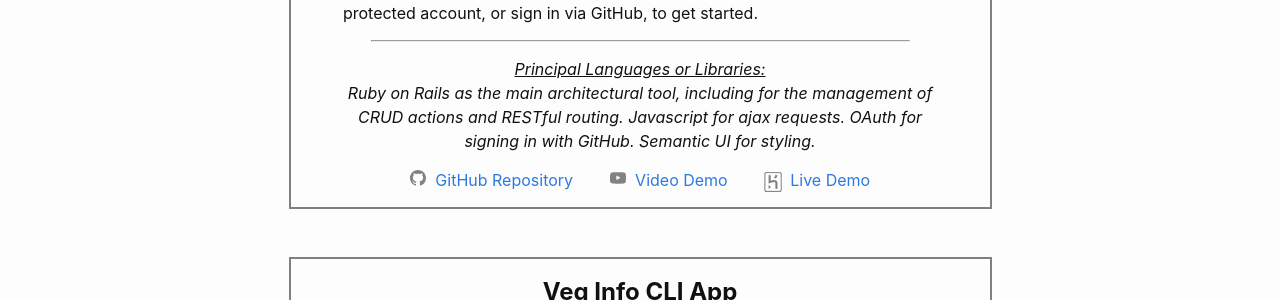
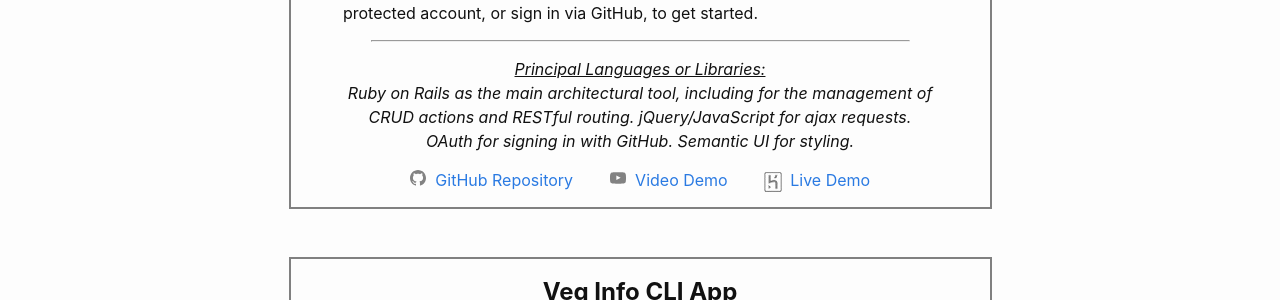
Before and after one commit to breadoliveoilsalt/breadoliveoilsalt.github.io, a Jekyll site: the page built from projects.md, in a window 1280 px wide. Shown: the part 1241-1541 px from the top of the page. Built offline with Jekyll 4.4.1, drawn with Linux system fonts in a browser that asks for light colours.

Commit message:
Another small change to a project description

```diff
--- a/_data/projects.yml
+++ b/_data/projects.yml
@@ -11,7 +11,7 @@
   title: Garden Tracker
   image_path: /assets/images/projects/garden-tracker-thumbnail.png
   description: Garden Tracker helps you keep track of gardens you establish, the species you like to plant, and the plantings you put in the ground. Create a password-protected account, or sign in via GitHub, to get started.
-  languages: Ruby on Rails as the main architectural tool, including for the management of CRUD actions and RESTful routing. Javascript for ajax requests. OAuth for signing in with GitHub. Semantic UI for styling.
+  languages: Ruby on Rails as the main architectural tool, including for the management of CRUD actions and RESTful routing. jQuery/JavaScript for ajax requests. OAuth for signing in with GitHub. Semantic UI for styling.
   app_url: https://garden-plot-tracker.herokuapp.com/
   github_url: https://github.com/breadoliveoilsalt/garden-tracker
   video_url: https://youtu.be/059gvvq26zk
```
